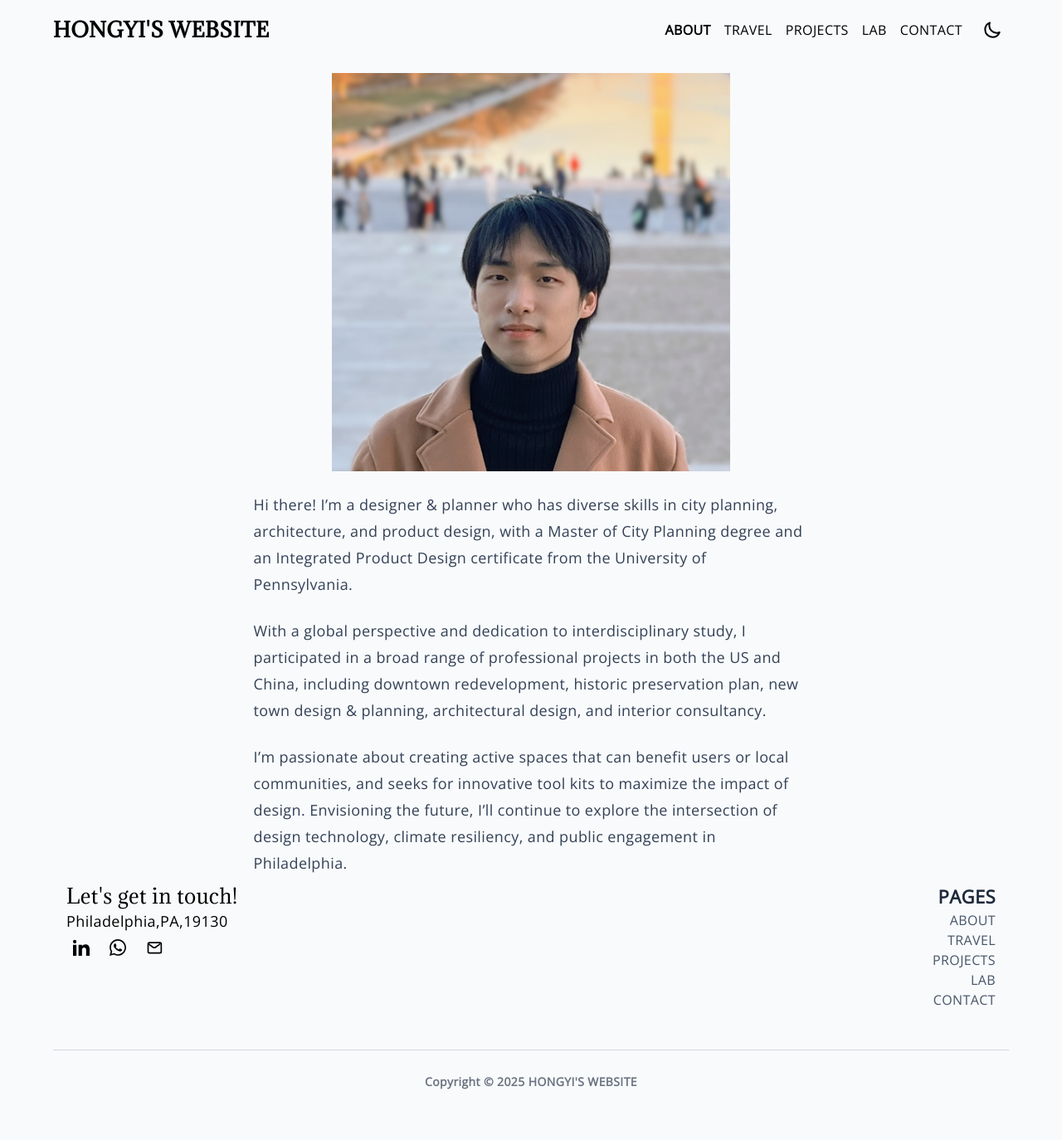
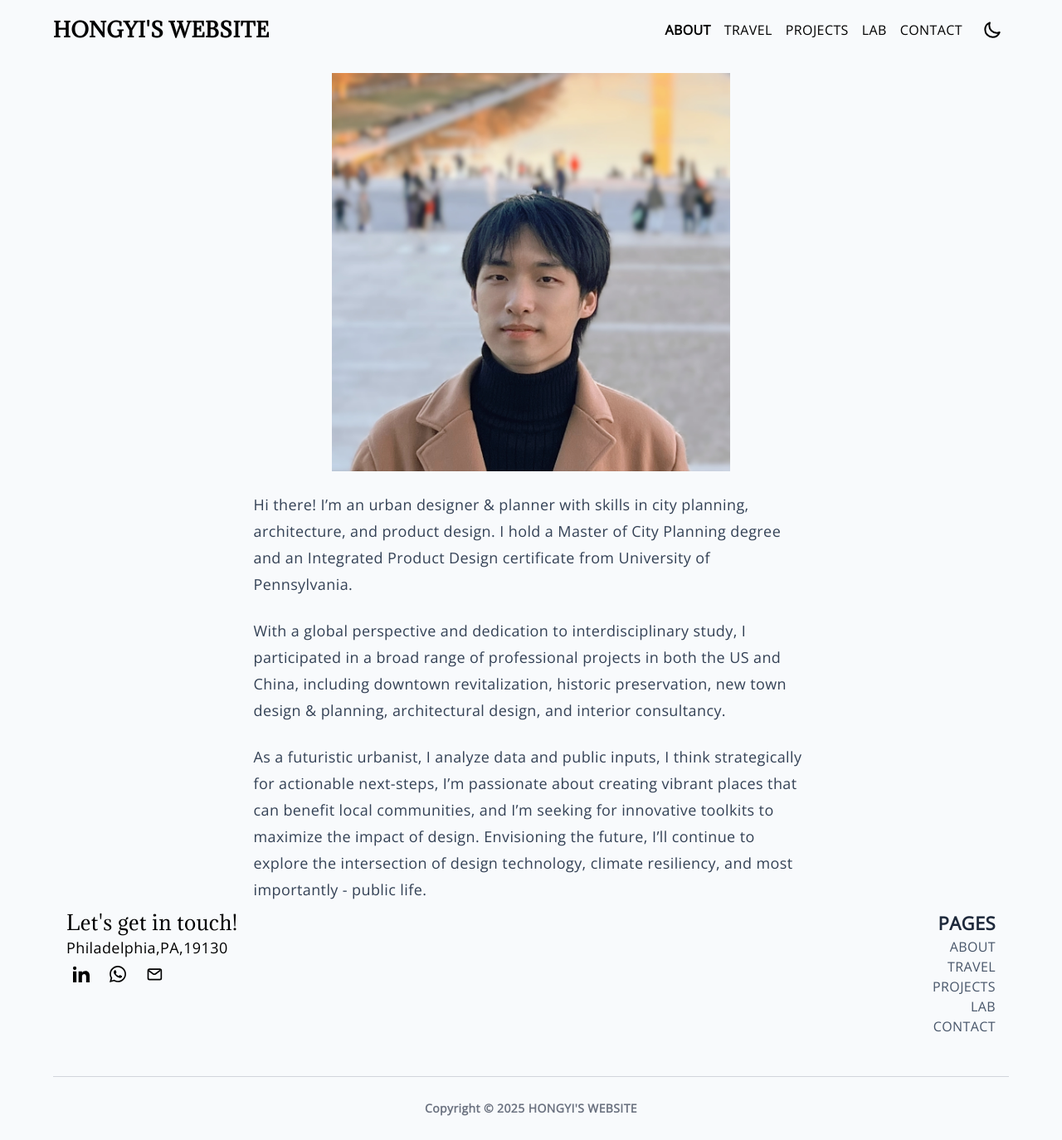
Before and after one commit to hongyili-hl/hongyili-hl.github.io, a Jekyll site: the page built from about.md, in a window 1280 px wide. Shown: the whole page at 83% size. Built offline with Jekyll 4.4.1, drawn with Linux system fonts in a browser that asks for light colours; before the commit the page ends 1342 px from its top, so only the background shows below that.

Commit message:
Update about.md

```diff
--- a/about.md
+++ b/about.md
@@ -4,8 +4,8 @@ layout: page
 permalink: /about/
 ---
 
-Hi there! I'm a designer & planner who has diverse skills in city planning, architecture, and product design, with a Master of City Planning degree and an Integrated Product Design certificate from the University of Pennsylvania.
+Hi there! I'm an urban designer & planner with skills in city planning, architecture, and product design. I hold a Master of City Planning degree and an Integrated Product Design certificate from University of Pennsylvania.
 
-With a global perspective and dedication to interdisciplinary study, I participated in a broad range of professional projects in both the US and China, including downtown redevelopment, historic preservation plan, new town design & planning, architectural design, and interior consultancy.
+With a global perspective and dedication to interdisciplinary study, I participated in a broad range of professional projects in both the US and China, including downtown revitalization, historic preservation, new town design & planning, architectural design, and interior consultancy.
 
-I'm passionate about creating active spaces that can benefit users or local communities, and seeks for innovative tool kits to maximize the impact of design. Envisioning the future, I'll continue to explore the intersection of design technology, climate resiliency, and public engagement in Philadelphia.
+As a futuristic urbanist, I analyze data and public inputs, I think strategically for actionable next-steps, I'm passionate about creating vibrant places that can benefit local communities, and I'm seeking for innovative toolkits to maximize the impact of design. Envisioning the future, I'll continue to explore the intersection of design technology, climate resiliency, and most importantly - public life.
```
